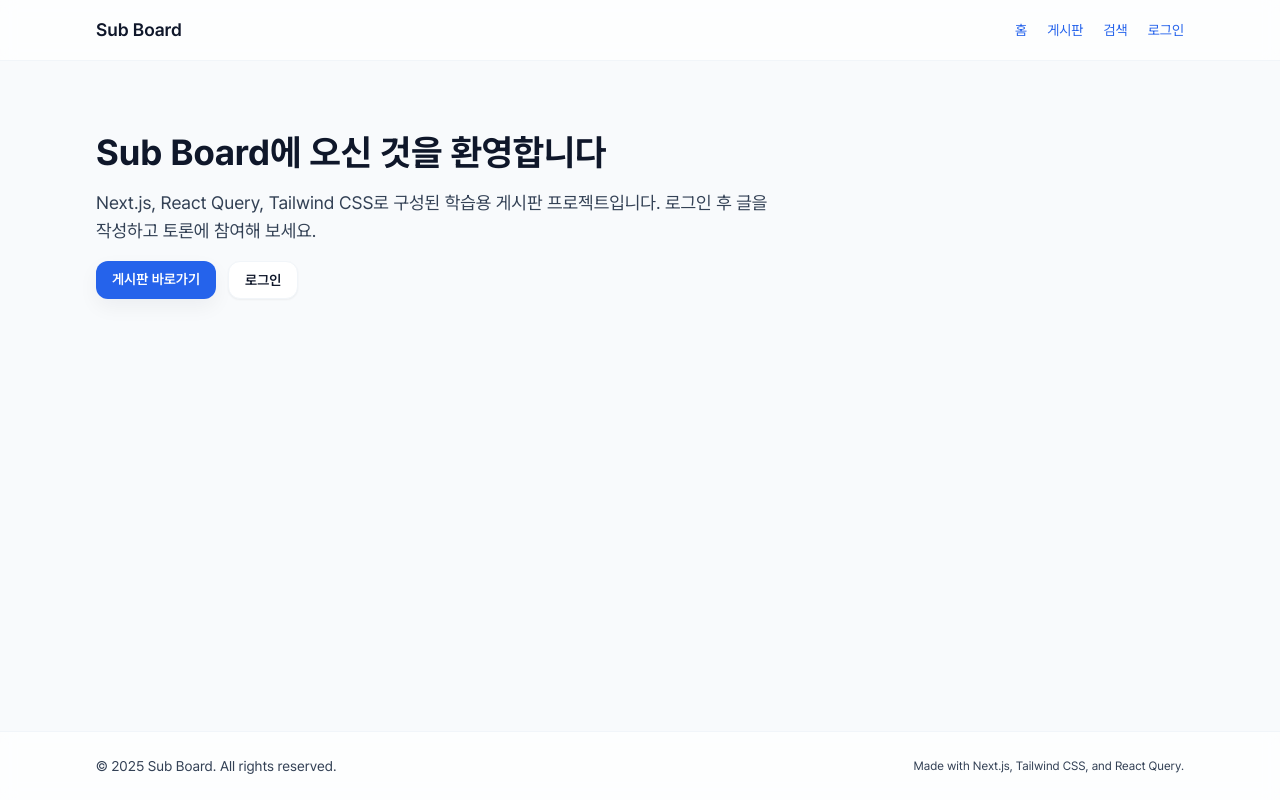
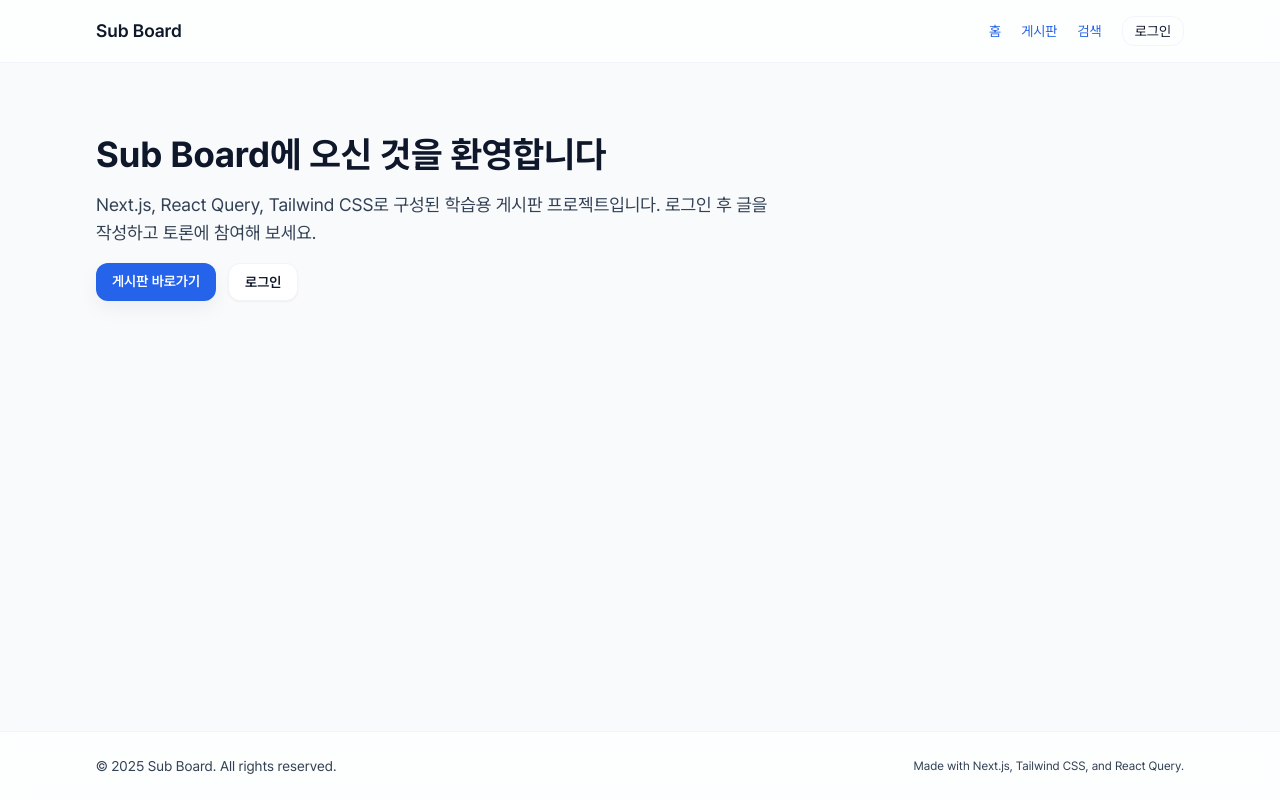
Before and after one commit to crucial-sub/sub-board, a Next.js app in the folder apps/web/: page / in a window 1280 px wide. Built offline with nearby package versions, Linux system fonts and the light colour scheme.

Commit message:
feat(web): Zustand 인증 스토어와 헤더 로그인 상태 반영

```diff
--- a/apps/web/src/components/layout/site-header.tsx
+++ b/apps/web/src/components/layout/site-header.tsx
@@ -1,13 +1,18 @@
+"use client";
+
 import Link from "next/link";
+import { useAuthStore } from "@/features/auth/state/auth-store";
 
 const NAV_ITEMS = [
   { href: "/" as const, label: "홈" },
   { href: "/posts" as const, label: "게시판" },
   { href: "/search" as const, label: "검색" },
-  { href: "/login" as const, label: "로그인" },
 ];
 
 export function SiteHeader() {
+  const user = useAuthStore((state) => state.user);
+  const clearAuth = useAuthStore((state) => state.clearAuth);
+
   return (
     <header className="border-b border-border-muted bg-white/70 backdrop-blur">
       <div className="container flex items-center justify-between py-4">
@@ -20,6 +25,22 @@ export function SiteHeader() {
               {item.label}
             </Link>
           ))}
+          {user ? (
+            <button
+              type="button"
+              onClick={clearAuth}
+              className="rounded-md border border-border-muted px-3 py-1 text-text-primary transition hover:border-brand hover:text-brand"
+            >
+              로그아웃
+            </button>
+          ) : (
+            <Link
+              href="/login"
+              className="rounded-md border border-border-muted px-3 py-1 text-text-primary transition hover:border-brand hover:text-brand"
+            >
+              로그인
+            </Link>
+          )}
         </nav>
       </div>
     </header>
--- /dev/null
+++ b/apps/web/src/features/auth/hooks/useAuthGuard.ts
@@ -0,0 +1,16 @@
+"use client";
+
+import { useRouter } from "next/navigation";
+import { useEffect } from "react";
+import { useAuthStore } from "../state/auth-store";
+
+export function useAuthGuard() {
+  const user = useAuthStore((state) => state.user);
+  const router = useRouter();
+
+  useEffect(() => {
+    if (!user) {
+      router.replace("/login");
+    }
+  }, [router, user]);
+}
--- a/apps/web/src/features/auth/hooks/useAuthMutations.ts
+++ b/apps/web/src/features/auth/hooks/useAuthMutations.ts
@@ -1,14 +1,25 @@
 import { useMutation } from "@tanstack/react-query";
-import { login, register, LoginPayload, RegisterPayload, AuthResponse } from "../api";
+import { login, register, type LoginPayload, type RegisterPayload, type AuthResponse } from "../api";
+import { useAuthStore } from "../state/auth-store";
 
 export function useRegisterMutation() {
+  const setAuth = useAuthStore((state) => state.setAuth);
+
   return useMutation<AuthResponse, Error, RegisterPayload>({
     mutationFn: register,
+    onSuccess: (data) => {
+      setAuth(data);
+    },
   });
 }
 
 export function useLoginMutation() {
+  const setAuth = useAuthStore((state) => state.setAuth);
+
   return useMutation<AuthResponse, Error, LoginPayload>({
     mutationFn: login,
+    onSuccess: (data) => {
+      setAuth(data);
+    },
   });
 }
--- /dev/null
+++ b/apps/web/src/features/auth/state/auth-store.ts
@@ -0,0 +1,25 @@
+"use client";
+
+import { create } from "zustand";
+import type { AuthResponse } from "@/features/auth/api";
+
+export type AuthState = {
+  accessToken: string | null;
+  refreshToken: string | null;
+  user: AuthResponse["user"] | null;
+  setAuth: (payload: AuthResponse) => void;
+  clearAuth: () => void;
+};
+
+export const useAuthStore = create<AuthState>((set) => ({
+  accessToken: null,
+  refreshToken: null,
+  user: null,
+  setAuth: (payload) =>
+    set({
+      accessToken: payload.tokens.accessToken,
+      refreshToken: payload.tokens.refreshToken,
+      user: payload.user,
+    }),
+  clearAuth: () => set({ accessToken: null, refreshToken: null, user: null }),
+}));
```
